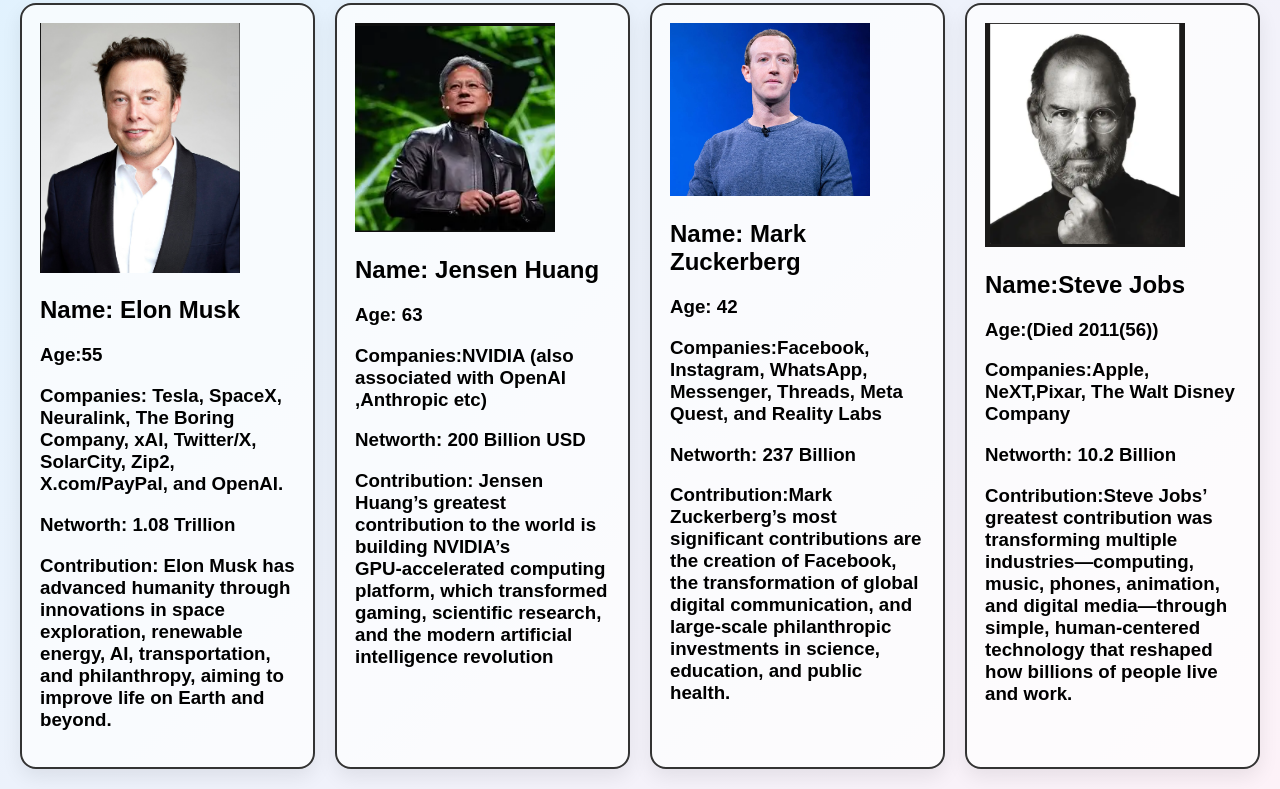
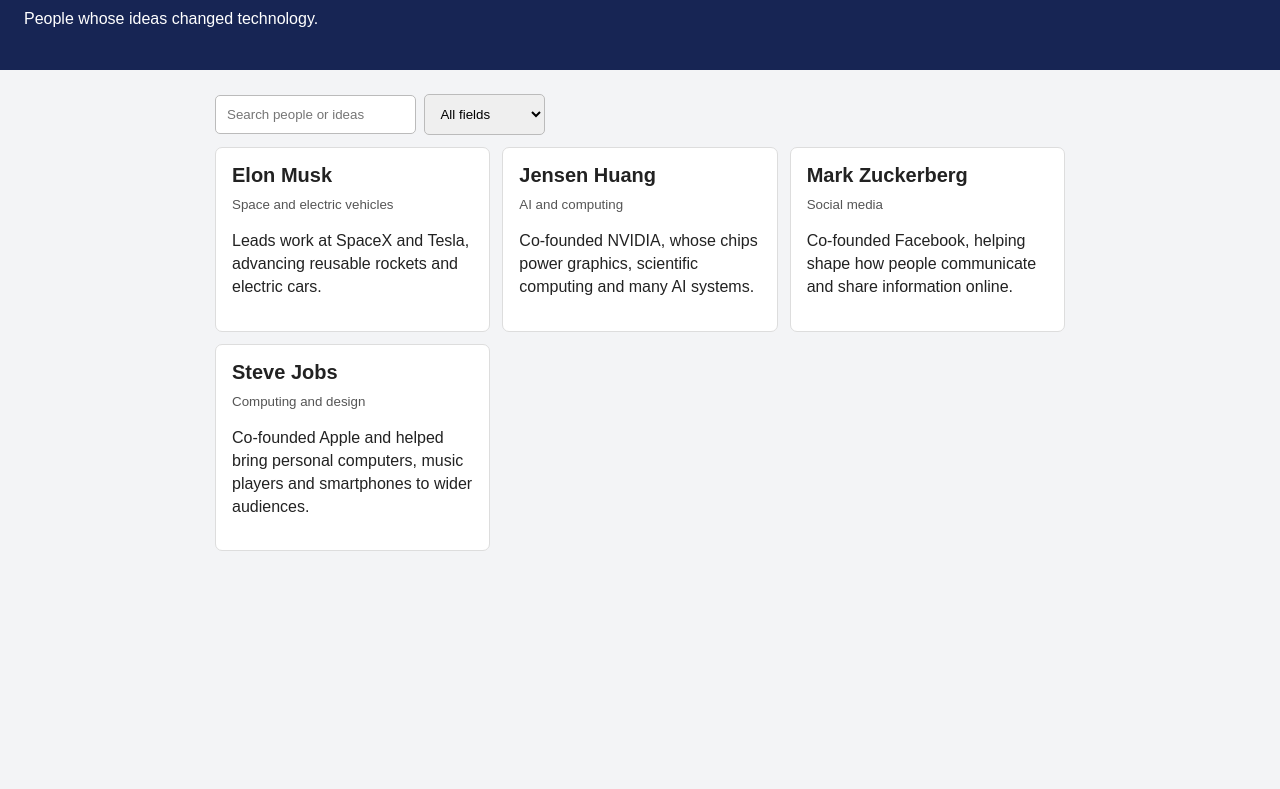
Before and after one commit to 0718083803/TechShapers-Web-, a plain HTML site: page index.html in a window 1280 px wide. Shown: the part 97-886 px from the top of the page. After the commit the page ends 800 px from the top, so only its background shows below. Drawn offline with Linux system fonts and the light colour scheme.

Commit message:
Improved first version to make the hours worth it

```diff
--- a/index.html
+++ b/index.html
@@ -1,46 +1,120 @@
 <!DOCTYPE html>
-<html>
+
+<html lang="en">
 <head>
-        <title>For the love of tech</title>
 <meta charset="UTF-8">
-        <link href = "index.css" rel = "stylesheet">
+<meta name="viewport"">
+<title>Tech Pioneers</title>
+<style>
+body {
+  font: 16px Arial, sans-serif;
+  margin: 0;
+  background: #f3f4f6;
+  color: #222;
+}
+header {
+  background: #172554;
+  color: white;
+  padding: 24px;
+}
+main {
+  max-width: 850px;
+  margin: 20px auto;
+  padding: 0 14px;
+}
+input, select {
+  padding: 11px;
+  margin: 4px 4px 12px 0;
+  border: 1px solid #bbb;
+  border-radius: 5px;
+}
+section {
+  display: grid;
+  grid-template-columns: repeat(auto-fit, minmax(220px, 1fr));
+  gap: 12px;
+}
+article {
+  background: white;
+  padding: 16px;
+  border-radius: 7px;
+  border: 1px solid #ddd;
+}
+h2 {
+  margin: 0 0 8px;
+  font-size: 20px;
+}
+small {
+  color: #555;
+}
+p {
+  line-height: 1.45;
+}
+</style>
 </head>
 <body>
-            <h1>Tech Giants Who Shaped The World</h1>
-            <p></p>
-            <div class = "flexcontainer">
-                <div class = "musk">
-                    <img src = "musk.png" alt = "Elon Musk" resize = "true" width = 200 , length = 200>
-                    <h2>Name: Elon Musk</h2>
-                    <h3>Age:55 </h3>
-                    <h3>Companies: Tesla, SpaceX, Neuralink, The Boring Company, xAI, Twitter/X, SolarCity, Zip2, X.com/PayPal, and OpenAI. </h3>
-                    <h3>Networth: 1.08 Trillion</h3>
-                    <h3>Contribution: Elon Musk has advanced humanity through innovations in space exploration, renewable energy, AI, transportation, and philanthropy, aiming to improve life on Earth and beyond. <br></h3>
-                </div>
-                <div class = "Huang">
-                    <img src = "huang.png" alt = "Elon Musk" resize = "true" width = 200 , length = 200>
-                    <h2>Name: Jensen Huang </h2>
-                    <h3>Age: 63 </h3>
-                    <h3>Companies:NVIDIA (also associated with OpenAI ,Anthropic etc) </h3>
-                    <h3>Networth: 200 Billion USD</h3>
-                    <h3>Contribution: Jensen Huang’s greatest contribution to the world is building NVIDIA’s GPU‑accelerated computing platform, which transformed gaming, scientific research, and the modern artificial intelligence revolution </h3>
-                </div>
-                <div class = "zuck">
-                    <img src = "zuckerberg.png" alt = "Elon Musk" resize = "true" width = 200 , length = 200>
-                    <h2>Name: Mark Zuckerberg</h2>
-                    <h3>Age: 42</h3>
-                    <h3>Companies:Facebook, Instagram, WhatsApp, Messenger, Threads, Meta Quest, and Reality Labs </h3>
-                    <h3>Networth: 237 Billion </h3>
-                    <h3>Contribution:Mark Zuckerberg’s most significant contributions are the creation of Facebook, the transformation of global digital communication, and large‑scale philanthropic investments in science, education, and public health. </h3>
-                </div>
-                <div class = "jobs">
-                    <img src = "jobs.png" alt = "Elon Musk" resize = "true" width = 200 , length = 200>
-                    <h2>Name:Steve Jobs </h2>
-                    <h3>Age:(Died 2011(56)) </h3>
-                    <h3>Companies:Apple, NeXT,Pixar, The Walt Disney Company </h3>
-                    <h3>Networth: 10.2 Billion</h3>
-                    <h3>Contribution:Steve Jobs’ greatest contribution was transforming multiple industries—computing, music, phones, animation, and digital media—through simple, human‑centered technology that reshaped how billions of people live and work. </h3>
-                </div>
-            </div>
+
+<header>
+  <h1>Tech Pioneers</h1>
+  <p>People whose ideas changed technology.</p>
+</header>
+
+<main>
+  <input id="q" placeholder="Search people or ideas" aria-label="Search people or ideas">
+
+  <select id="cat" aria-label="Filter by field">
+    <option>All fields</option>
+    <option>AI</option>
+    <option>Space</option>
+    <option>Social media</option>
+    <option>Computing</option>
+  </select>
+
+  <section id="list">
+    <article data-c="Space">
+      <h2>Elon Musk</h2>
+      <small>Space and electric vehicles</small>
+      <p>Leads work at SpaceX and Tesla, advancing reusable rockets and electric cars.</p>
+    </article>
+
+<article data-c="AI">
+  <h2>Jensen Huang</h2>
+  <small>AI and computing</small>
+  <p>Co-founded NVIDIA, whose chips power graphics, scientific computing and many AI systems.</p>
+</article>
+
+<article data-c="Social media">
+  <h2>Mark Zuckerberg</h2>
+  <small>Social media</small>
+  <p>Co-founded Facebook, helping shape how people communicate and share information online.</p>
+</article>
+
+<article data-c="Computing">
+  <h2>Steve Jobs</h2>
+  <small>Computing and design</small>
+  <p>Co-founded Apple and helped bring personal computers, music players and smartphones to wider audiences.</p>
+</article>
+
+  </section>
+</main>
+
+<script>
+const q = document.getElementById("q");
+const cat = document.getElementById("cat");
+const cards = document.querySelectorAll("article");
+
+function show() {
+  cards.forEach(card => {
+    const matchesText = card.innerText.toLowerCase().includes(q.value.toLowerCase());
+    const matchesCategory = cat.value === "All fields" ||
+      card.dataset.c === cat.value;
+
+    card.hidden = !(matchesText && matchesCategory);
+  });
+}
+
+q.addEventListener("input", show);
+cat.addEventListener("change", show);
+</script>
+
 </body>
 </html>
```
Also changed, not shown: index_(1st draft).html (added, +120 -0 lines). Lines whose indentation alone changed are shown as unchanged.
